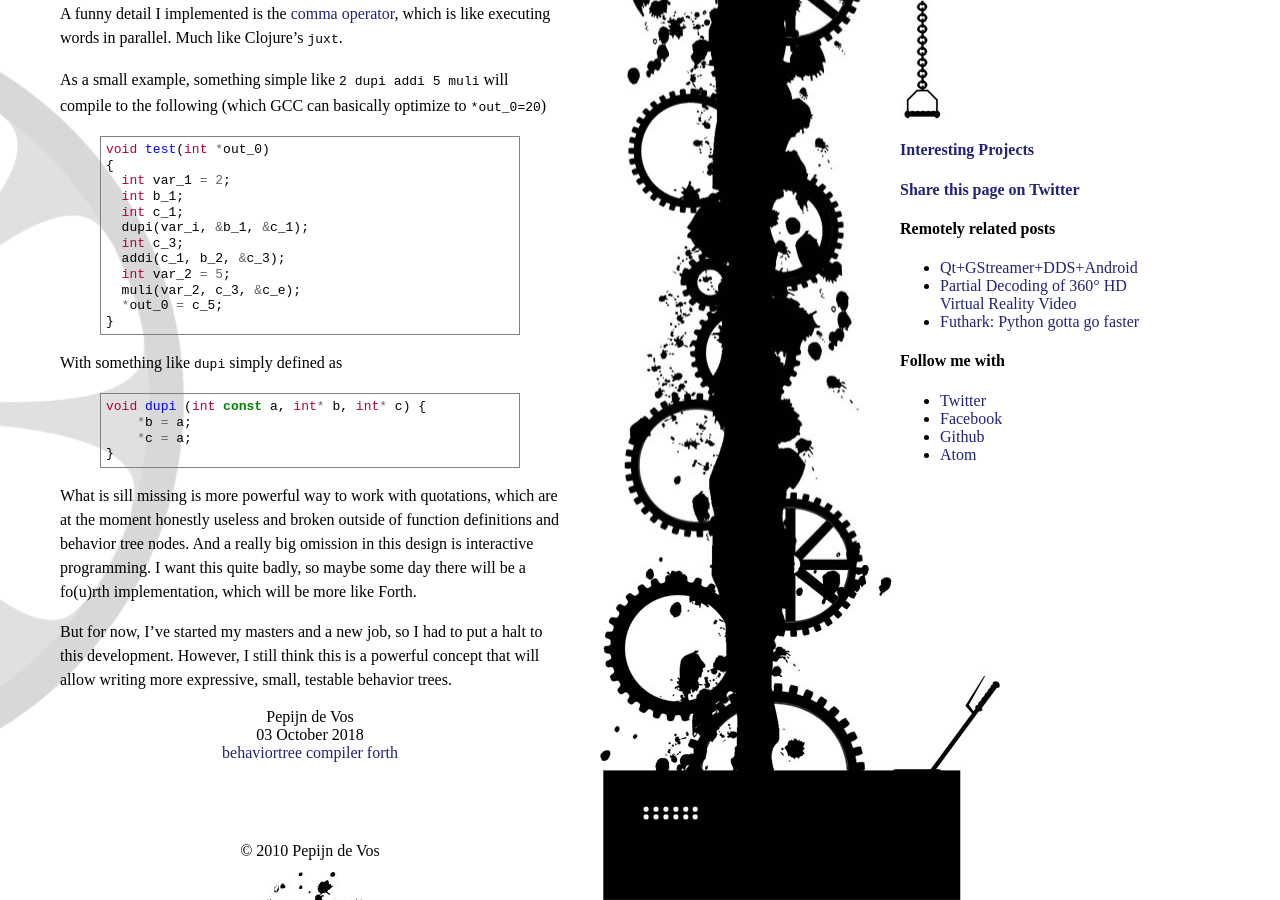
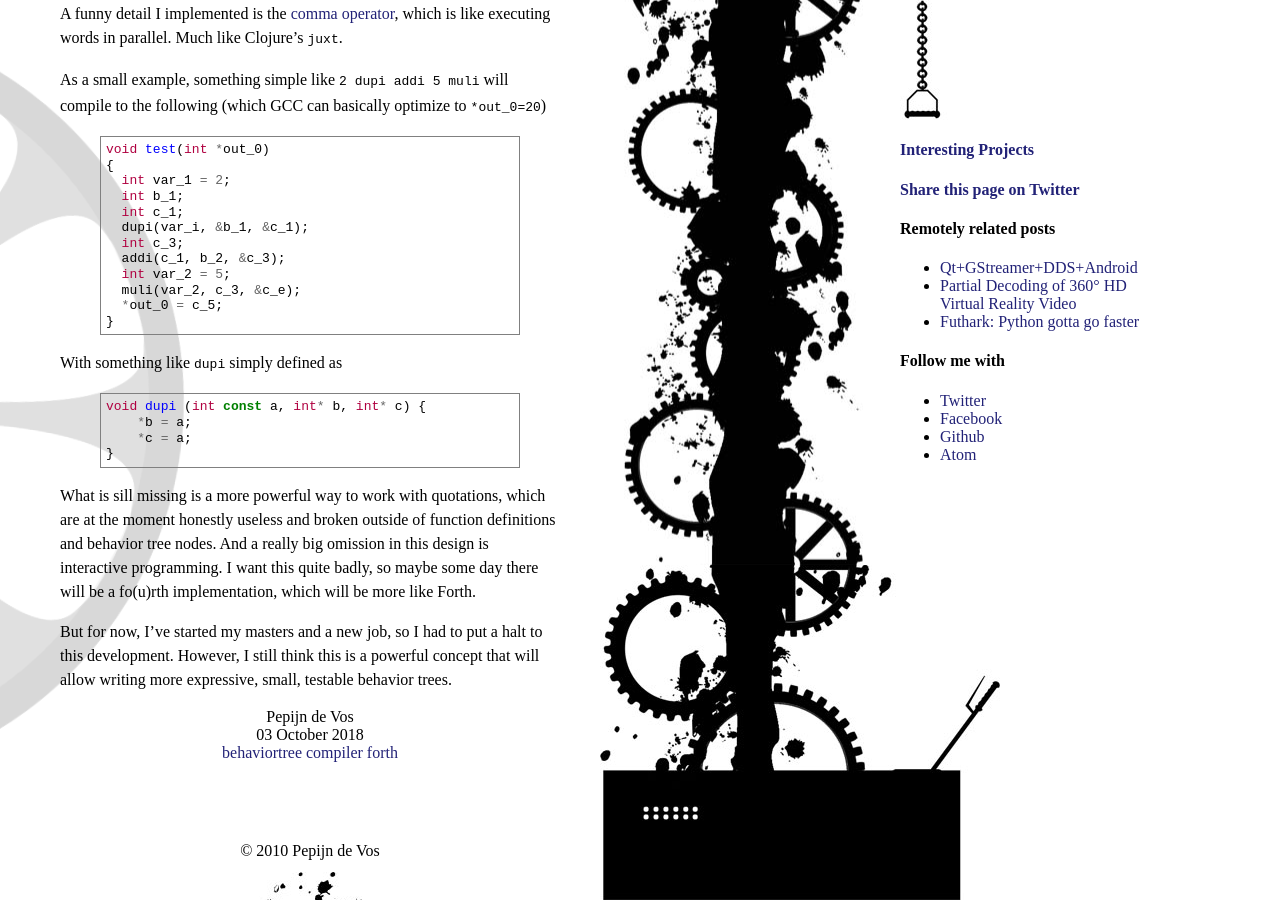
Before and after one commit to pepijndevos/pepijndevos.github.com, a Jekyll site: the page built from _posts/2018-10-03-behavior-trees-are-concatenative-programs.markdown, in a window 1280 px wide and 900 px high, scrolled down 3188 px. Built offline with Jekyll 4.4.1, drawn with Linux system fonts in a browser that asks for light colours; some web fonts are replaced.

Commit message:
more grammar

```diff
--- a/_posts/2018-10-03-behavior-trees-are-concatenative-programs.markdown
+++ b/_posts/2018-10-03-behavior-trees-are-concatenative-programs.markdown
@@ -90,6 +90,6 @@ void dupi (int const a, int* b, int* c) {
 }
 {% endhighlight %}
 
-What is sill missing is more powerful way to work with quotations, which are at the moment honestly useless and broken outside of function definitions and behavior tree nodes. And a really big omission in this design is interactive programming. I want this quite badly, so maybe some day there will be a fo(u)rth implementation, which will be more like Forth.
+What is sill missing is a more powerful way to work with quotations, which are at the moment honestly useless and broken outside of function definitions and behavior tree nodes. And a really big omission in this design is interactive programming. I want this quite badly, so maybe some day there will be a fo(u)rth implementation, which will be more like Forth.
 
 But for now, I've started my masters and a new job, so I had to put a halt to this development. However, I still think this is a powerful concept that will allow writing more expressive, small, testable behavior trees.
```
